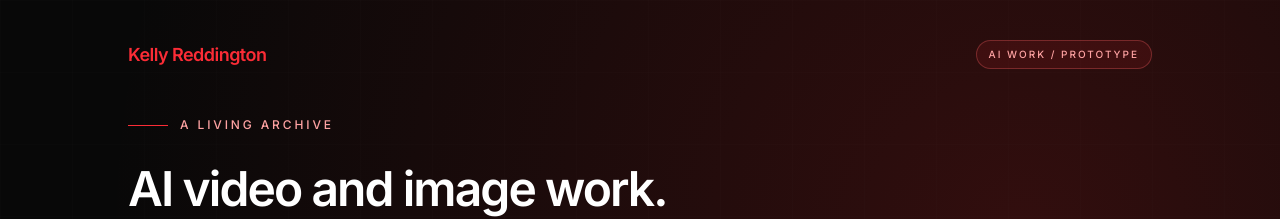
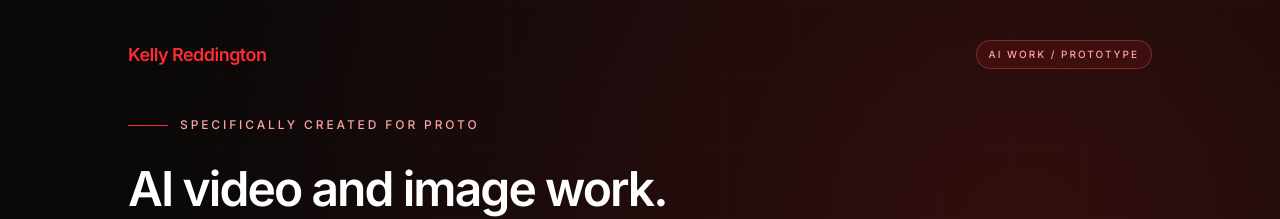
Before and after one commit to kreddington41/v0-kelly-resume-website, a Next.js app: page /proto in a window 1280 px wide. Shown: the top 219 px of the page. Built offline with nearby package versions, Linux system fonts and the light colour scheme.

Commit message:
Update Proto page tagline

```diff
--- a/app/proto/page.tsx
+++ b/app/proto/page.tsx
@@ -29,7 +29,7 @@ export default function ProtoPage() {
         <section className="max-w-4xl py-8 sm:py-12">
           <div className="mb-8 flex items-center gap-3 text-xs font-medium tracking-[0.24em] text-red-300 uppercase">
             <span className="h-px w-10 bg-red-500" />
-            A living archive
+            Specifically created for Proto
           </div>
           <h1 className="max-w-3xl text-3xl font-semibold leading-[1.02] tracking-[-0.04em] text-balance sm:text-4xl lg:text-5xl">
             AI video and image work.
```
